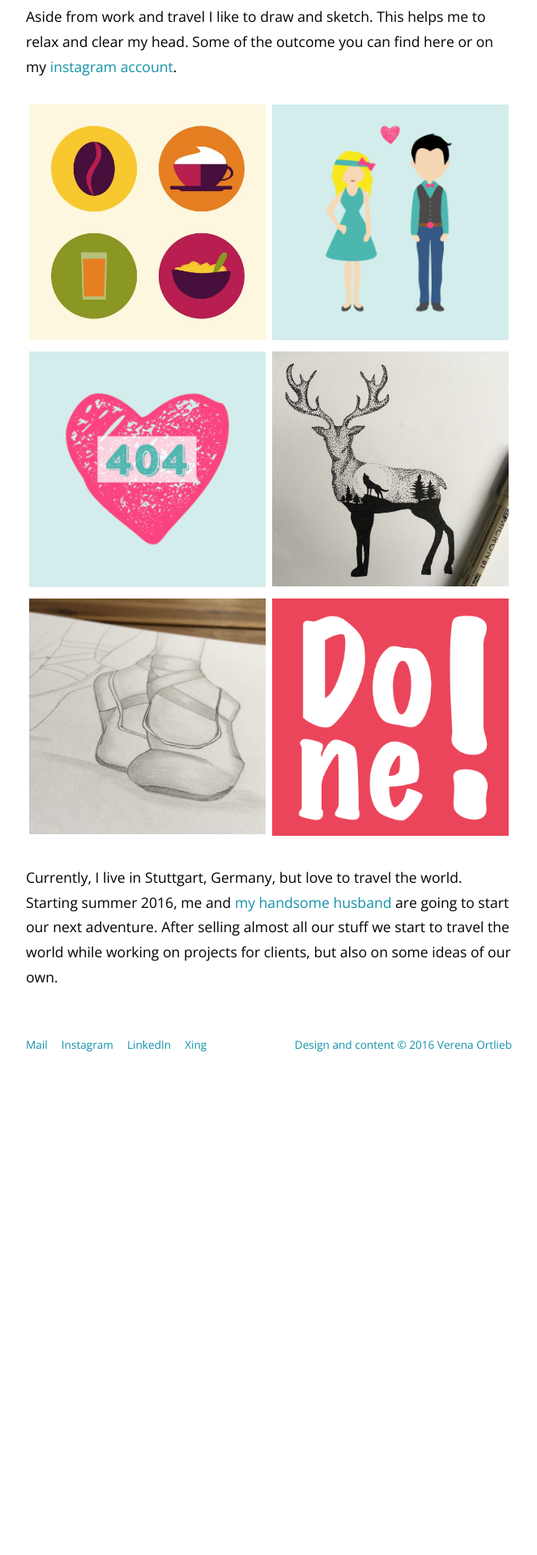
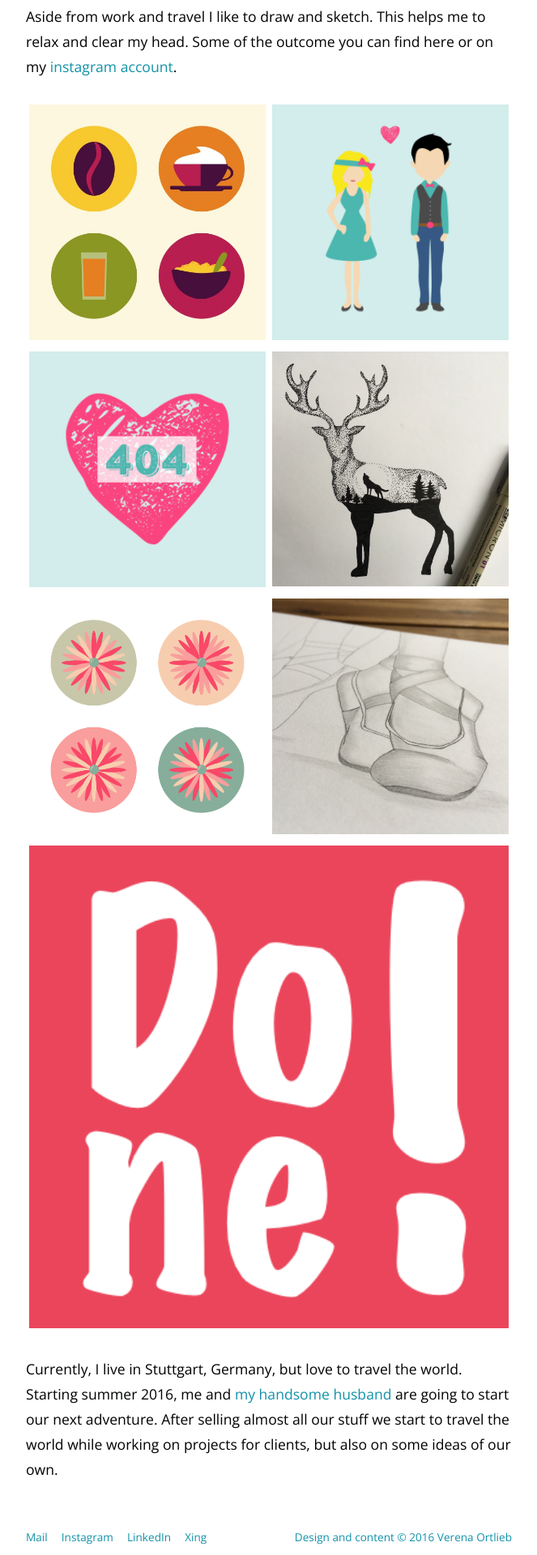
Before and after one commit to Verena-von-O/verena-von-o.github.io, a Jekyll site: the page built from index.html, in a window 1280 px wide. Shown: the part 664-2584 px from the top of the page at 81% size, without its empty margins (308-971 px from the left). Built offline with Jekyll 4.4.1, drawn with Linux system fonts in a browser that asks for light colours; before the commit the page ends 1977 px from its top, so only the background shows below that.

Commit message:
add flower picture

```diff
--- a/index.html
+++ b/index.html
@@ -25,6 +25,9 @@ In my work I combine design with psychological insights to create a great user e
 	<div class="grid-cell">
 		<img src="img/deer.jpg" alt="Deer">
 	</div>
+		<div class="grid-cell">
+		<img src="img/flowers.png" alt="Flowers">
+	</div>
 	<div class="grid-cell">
 		<img src="img/Ballerina.jpg" alt="Ballerina">
 	</div>
```
Also changed, not shown: img/flowers.png (added).
